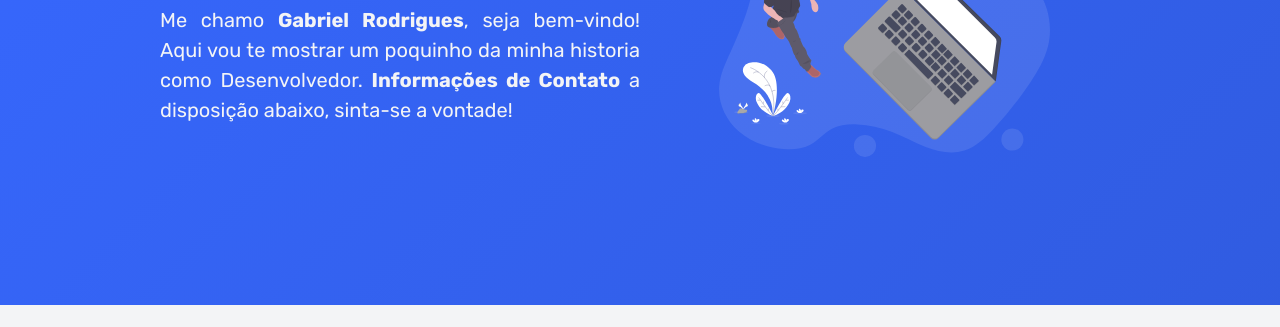
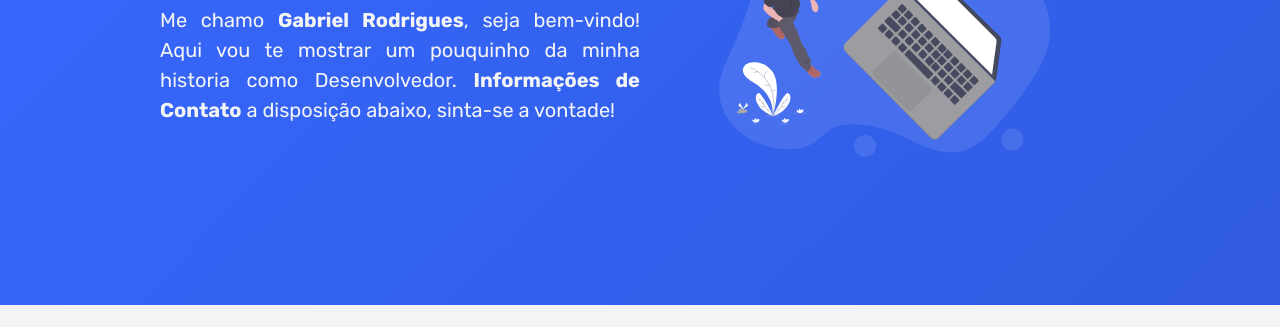
Before and after one commit to gabrielucido/gabriel, a Gatsby site: page / in a window 1280 px wide. Shown: the part 265-592 px from the top of the page. Built offline with nearby package versions, Linux system fonts and the light colour scheme; Gatsby itself is replaced by a stand-in of ours.

Commit message:
Update index.js

```diff
--- a/src/pages/index.js
+++ b/src/pages/index.js
@@ -21,7 +21,7 @@ const IndexPage = () => {
               <h1 className="color-white col-12 col-xl-12">Olá Mundo!</h1>
               <p className="color-gray-200 col-12 col-xl-12">
                 Me chamo <strong className="fw-bold">Gabriel Rodrigues</strong>,
-                seja bem-vindo! Aqui vou te mostrar um poquinho da minha
+                seja bem-vindo! Aqui vou te mostrar um pouquinho da minha
                 historia como Desenvolvedor.{" "}
                 <a className="fw-bold" href="#contact">
                   Informações de Contato
```
